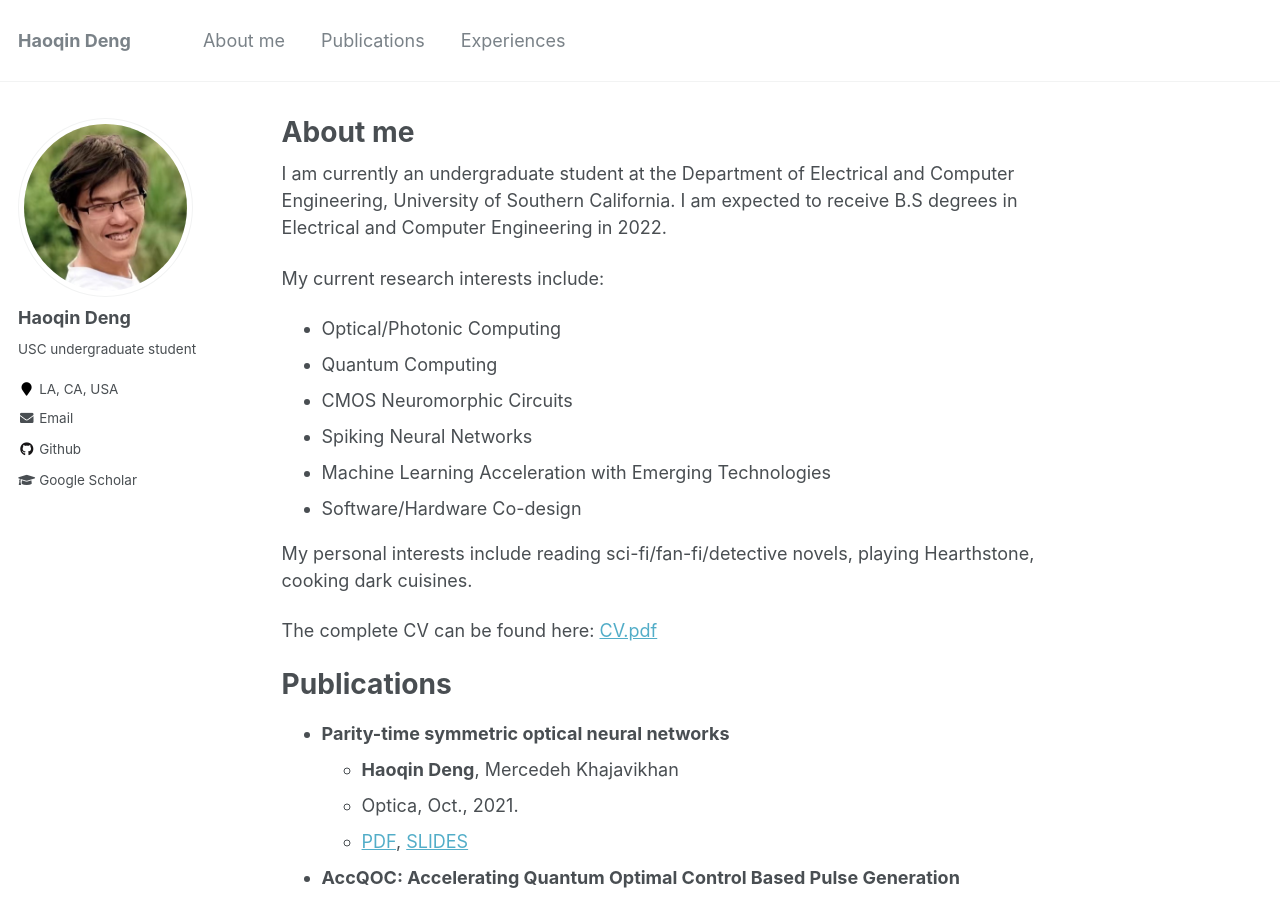
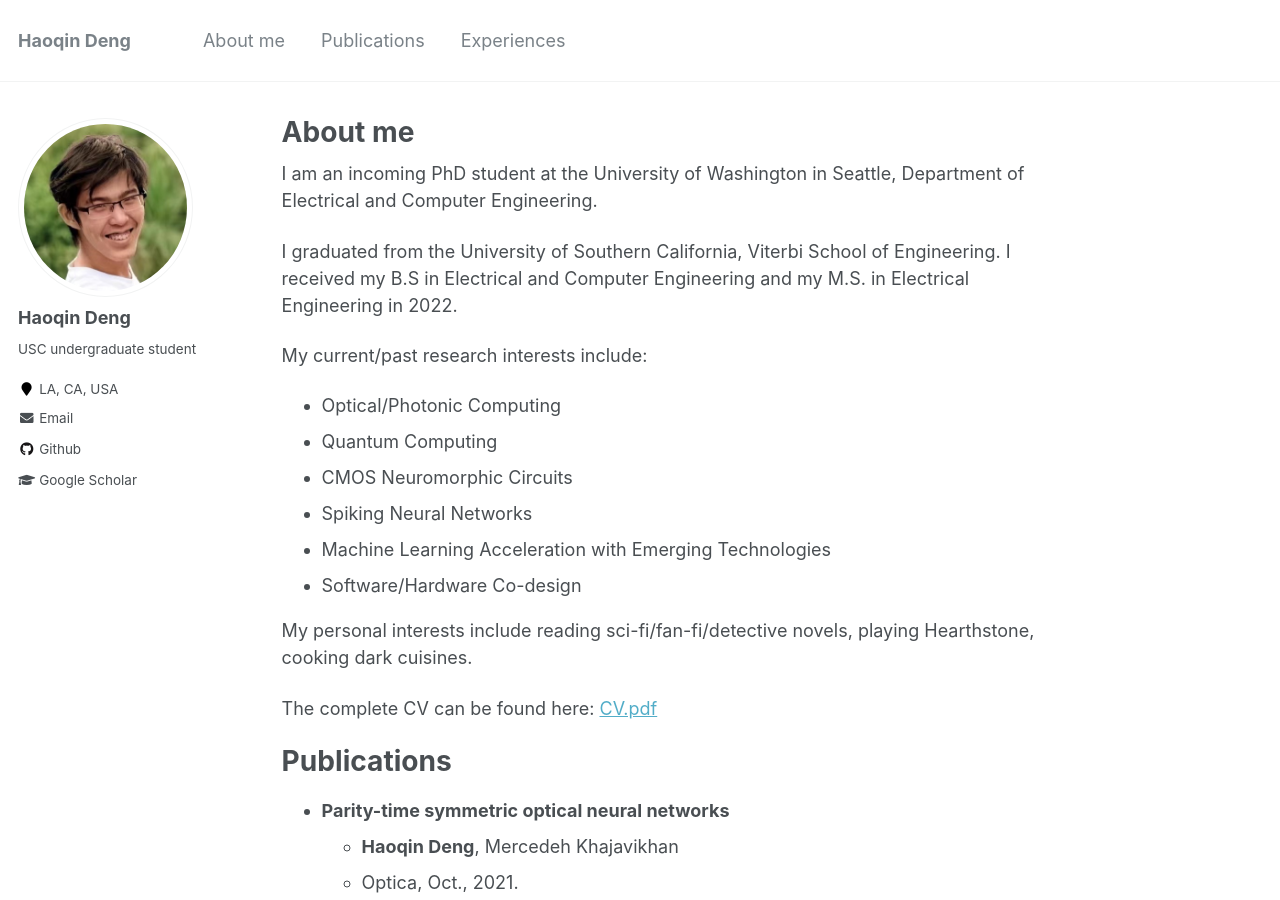
Before and after one commit to haoqindeng/haoqindeng.github.io, a Jekyll site: the page built from _pages/about.md, in a window 1280 px wide and 900 px high. Built offline with Jekyll 4.4.1, drawn with Linux system fonts in a browser that asks for light colours.

Commit message:
update with uw

```diff
--- a/_pages/about.md
+++ b/_pages/about.md
@@ -8,10 +8,11 @@ redirect_from:
   - /about.md
 ---
 
+I am an incoming PhD student at the University of Washington in Seattle, Department of Electrical and Computer Engineering.
 
-I am currently an undergraduate student at the Department of Electrical and Computer Engineering, University of Southern California. I am expected to receive B.S degrees in Electrical and Computer Engineering in 2022.
+I graduated from the University of Southern California, Viterbi School of Engineering. I received my B.S in Electrical and Computer Engineering and my M.S. in Electrical Engineering in 2022.
 
-My current research interests include:
+My current/past research interests include:
 
 * Optical/Photonic Computing
 * Quantum Computing
```
